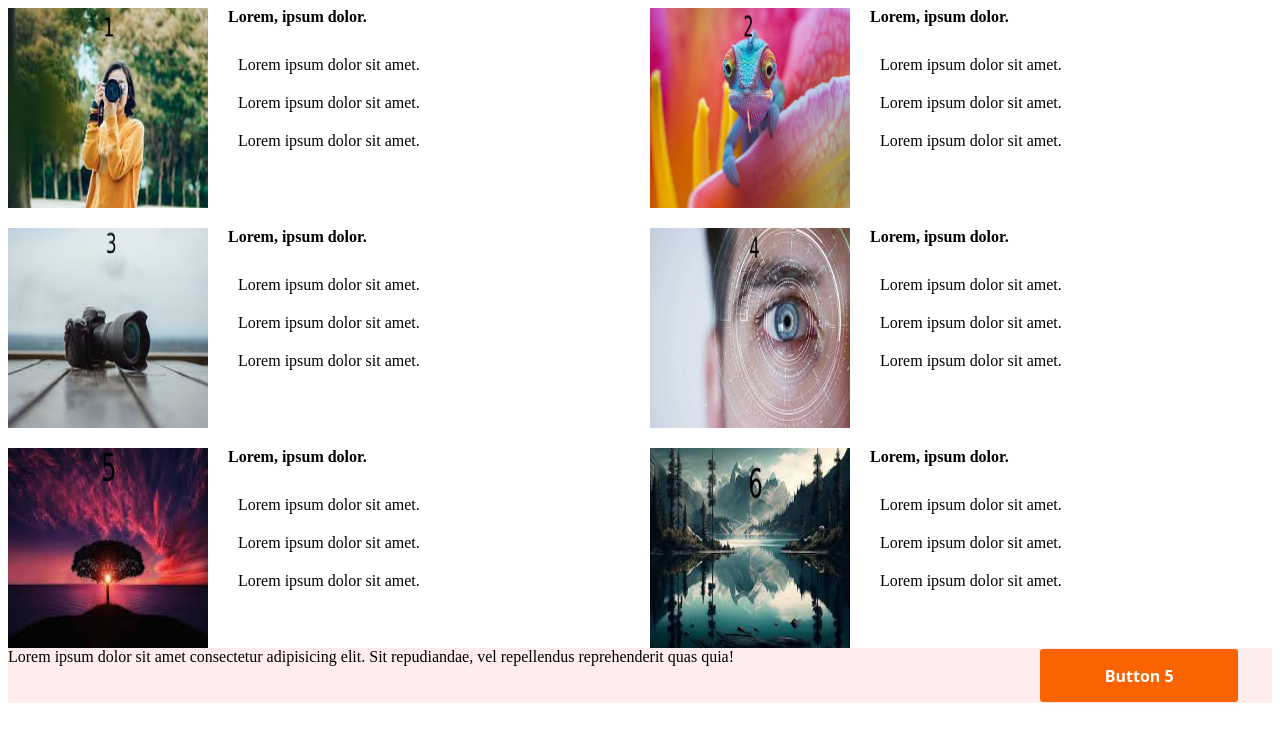
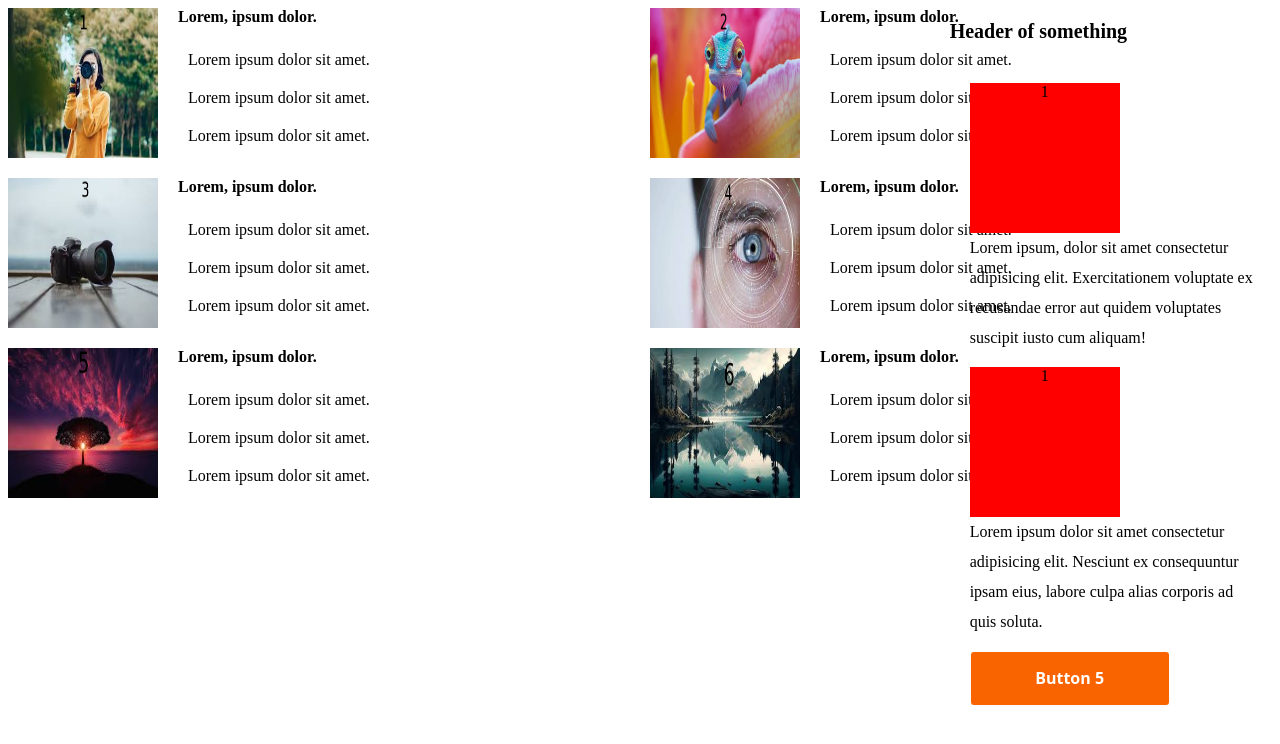
Before and after one commit to githubercrazy/homework, a plain HTML site: page homework/index.html in a window 1280 px wide. Drawn offline with Linux system fonts and the light colour scheme.

Commit message:
added side-page

```diff
--- a/homework/index.html
+++ b/homework/index.html
@@ -8,7 +8,6 @@
   </head>
   <body>
     <div class="container">
-
       <div class="parent-box">
         <div class="box">
           <div class="image-box">
@@ -95,12 +94,29 @@
         </div>
       </div>
 
-      <div class="info-container">
+      <div class="side-page">
+        <div class="header">
+          <p>Header of something</p>
+        </div>
+        <div class="header-box">
+          <div class="image-box">1</div>
+          <div class="title-text">Lorem ipsum, dolor sit amet consectetur adipisicing elit. Exercitationem voluptate ex recusandae error aut quidem voluptates suscipit iusto cum aliquam!</div>
+        </div>
+        <div class="header-box">
+          <div class="image-box">1</div>
+          <div class="title-text">Lorem ipsum dolor sit amet consectetur adipisicing elit. Nesciunt ex consequuntur ipsam eius, labore culpa alias corporis ad quis soluta.</div>
+        </div>
+        <div class="header-box">
+          <button class="button" role="button">Button 5</button>
+        </div>
+      </div>
+
+      <!-- <div class="info-container">
         <div class="text-info">
-          Lorem ipsum dolor sit amet consectetur adipisicing elit. Sit repudiandae, vel repellendus reprehenderit quas quia!
+           Lorem ipsum dolor sit amet consectetur adipisicing elit. Sit repudiandae, vel repellendus reprehenderit quas quia!
         </div>
         <button class="button" role="button">Button 5</button>
-      </div>
+      </div> -->
     </div>
   </body>
 </html>
--- a/homework/style.css
+++ b/homework/style.css
@@ -1,5 +1,6 @@
 .parent-box {
   display: grid;
+  position: relative;
   grid-template-columns: repeat(3, 25%);
   gap: 20px;
 }
@@ -11,13 +12,13 @@
 
 .image-box {
   background-color: red;
-  width: 200px;
-  height: 200px;
+  width: 150px;
+  height: 150px;
   text-align: center;
 }
 .image {
-  width: 200px;
-  height: 200px;
+  width: 150px;
+  height: 150px;
 }
 .text-container {
   flex: 1;
@@ -38,13 +39,13 @@
   align-self: flex-start;
 }
 
-.info-container{
+.info-container {
   background-color: rgba(252, 145, 145, 0.159);
   display: grid;
   grid-template-columns: repeat(3, 80%);
-  gap: 20px;
+  width: 1090px;
 }
-.text-info{
+.text-info {
   width: 100%;
 }
 .button {
@@ -52,20 +53,21 @@
   background-clip: padding-box;
   background-color: #fa6400;
   border: 1px solid transparent;
-  border-radius: .25rem;
+  border-radius: 0.25rem;
   box-shadow: rgba(0, 0, 0, 0.02) 0 1px 3px 0;
   box-sizing: border-box;
   color: #fff;
   cursor: pointer;
   display: inline-flex;
-  font-family: system-ui,-apple-system,system-ui,"Helvetica Neue",Helvetica,Arial,sans-serif;
+  font-family: system-ui, -apple-system, system-ui, "Helvetica Neue", Helvetica,
+    Arial, sans-serif;
   font-size: 16px;
   font-weight: 600;
   justify-content: center;
   line-height: 1.25;
   margin: 0;
   min-height: 3rem;
-  padding: calc(.875rem - 1px) calc(1.5rem - 1px);
+  padding: calc(0.875rem - 1px) calc(1.5rem - 1px);
   position: relative;
   text-decoration: none;
   transition: all 250ms;
@@ -89,84 +91,42 @@
 
 .button:active {
   background-color: #c85000;
-  box-shadow: rgba(0, 0, 0, .06) 0 2px 4px;
+  box-shadow: rgba(0, 0, 0, 0.06) 0 2px 4px;
   transform: translateY(0);
 }
 
+.side-page {
+  position: absolute;
+  top: 0;
+  right: 0;
+}
+.title-text {
+  align-self: flex-start;
+  width: 290.33px;
+  height: 93.94px;
+  font-family: TBC Contractica;
+  font-size: 18spx;
+  font-weight: 500;
+  line-height: 30px;
+  letter-spacing: 0em;
+}
+.header p {
+  font-size: 20px;
+  font-weight: bold;
+}
+.header-box {
+  display: grid;
+  padding: 20px;
+}
 
-
-
-
-
-
-
-
-
-
-
-
-
-
-
-
-
-
-
-
-
-
-
-
-
-
-
-
-
-
-
-
-
-
-
-
-
-
-
-
-
-
-
-
-
-
-
-
-
-
-
-
-
-
-
-
-
-
-
-
-
-
-
-
-
-
-@media (max-width: 1300px){
-  .parent-box{
+@media (max-width: 1300px) {
+  .parent-box {
     grid-template-columns: repeat(2, 1fr);
   }
 }
 
-@media (max-width:700px){
-  .parent-box{
+@media (max-width: 700px) {
+  .parent-box {
     display: flex;
     flex-direction: column;
   }
```
